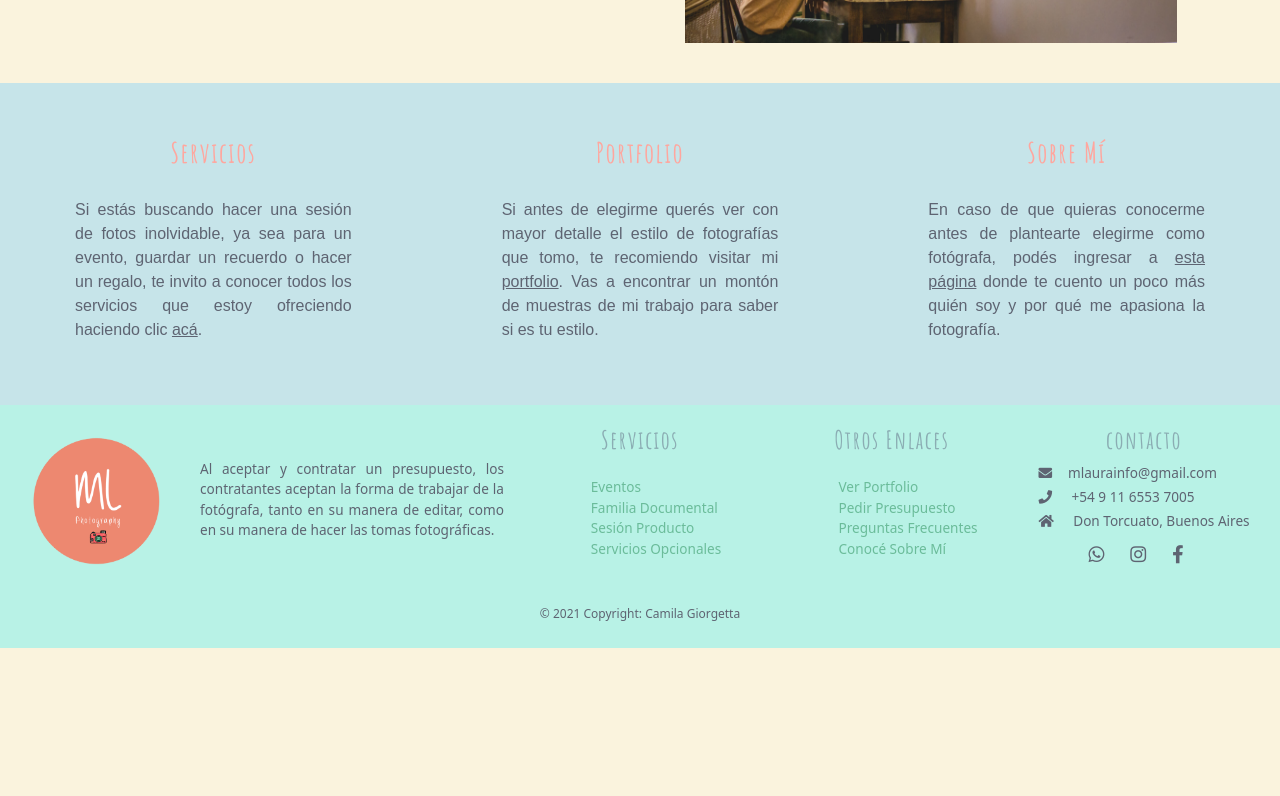
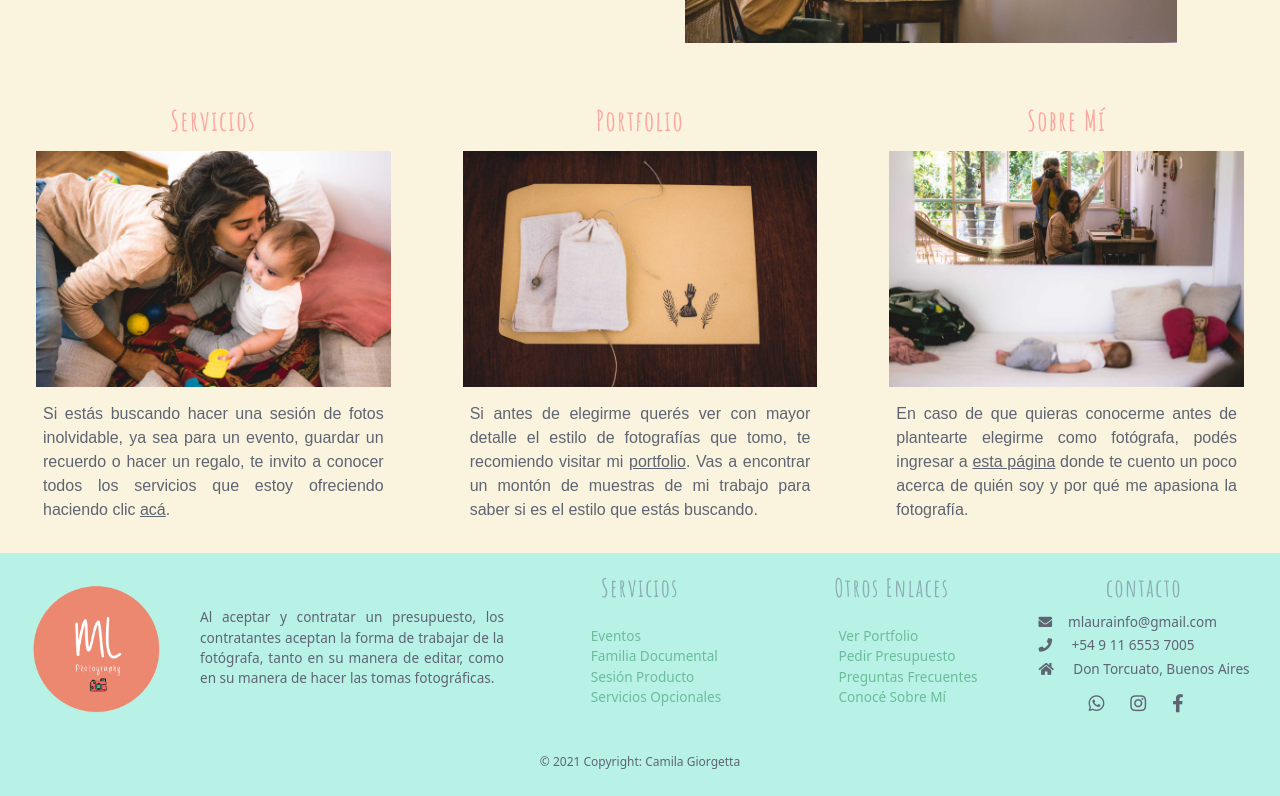
Before and after one commit to caamlg/maria-laura-photography, a website: page index.html in a window 1280 px wide. Shown: the part 1125-1921 px from the top of the page. Before the commit the page ends 1773 px from the top, so only its background shows below. Drawn offline with nearby package versions, Linux system fonts and the light colour scheme; a web font is replaced by a local one.

Commit message:
agrego imágenes y arreglo padding

```diff
--- a/index.html
+++ b/index.html
@@ -80,25 +80,28 @@
         </p>
         <img src="images/escritorio.jpg" alt="foto" class="mainHome__imagen">
     </div>
-    <div class="container-fluid otros-home">
-      <div class="row py-5">
+    <div class="container-fluid">
+      <div class="row py-3">
         <div class="col">
           <div class="mainHome__opciones--titulo">
           <h3>Servicios</h3>
           </div>
-          <p class="px-5">Si estás buscando hacer una sesión de fotos inolvidable, ya sea para un evento, guardar un recuerdo o hacer un regalo, te invito a conocer todos los servicios que estoy ofreciendo haciendo clic <a href="pages/servicios.html">acá</a>.</p>
+          <img src="images/niki.jpg" class="img-fluid px-4" alt="home servicios">
+          <p class="px-3">Si estás buscando hacer una sesión de fotos inolvidable, ya sea para un evento, guardar un recuerdo o hacer un regalo, te invito a conocer todos los servicios que estoy ofreciendo haciendo clic <a href="pages/servicios.html">acá</a>.</p>
         </div>
         <div class="col">
           <div class="mainHome__opciones--titulo">
           <h3>Portfolio</h3>
           </div>
-          <p class="px-5">Si antes de elegirme querés ver con mayor detalle el estilo de fotografías que tomo, te recomiendo visitar mi <a href="pages/portfolio.html">portfolio</a>. Vas a encontrar un montón de muestras de mi trabajo para saber si es tu estilo.</p>
+          <img src="images/papel.jpg" class="img-fluid px-4" alt="home portfolio">
+          <p class="px-3">Si antes de elegirme querés ver con mayor detalle el estilo de fotografías que tomo, te recomiendo visitar mi <a href="pages/portfolio.html">portfolio</a>. Vas a encontrar un montón de muestras de mi trabajo para saber si es el estilo que estás buscando.</p>
         </div>
         <div class="col">
         <div class="mainHome__opciones--titulo">
           <h3>Sobre Mí</h3>
         </div>
-          <p class="px-5">En caso de que quieras conocerme antes de plantearte elegirme como fotógrafa, podés ingresar a <a href="pages/sobremi.html">esta página</a> donde te cuento un poco más quién soy y por qué me apasiona la fotografía.</p>
+        <img src="images/espejo.jpg" class="img-fluid px-4" alt="home sobre mí">
+          <p class="px-3">En caso de que quieras conocerme antes de plantearte elegirme como fotógrafa, podés ingresar a <a href="pages/sobremi.html">esta página</a> donde te cuento un poco acerca de quién soy y por qué me apasiona la fotografía.</p>
         </div>
       </div>
     </div>
--- a/sass/_media.scss
+++ b/sass/_media.scss
@@ -36,7 +36,7 @@
         img {
             width: 45px;
             padding: 10px;
-            filter: grayscale(95%);
+            filter: grayscale(60%);
             transition: all 0.3s;
             &:hover {
                 filter: none;
```
Also changed, not shown: estilos/estilos.css, images/espejo.jpg (added), images/niki.jpg (added), images/papel.jpg (added).
